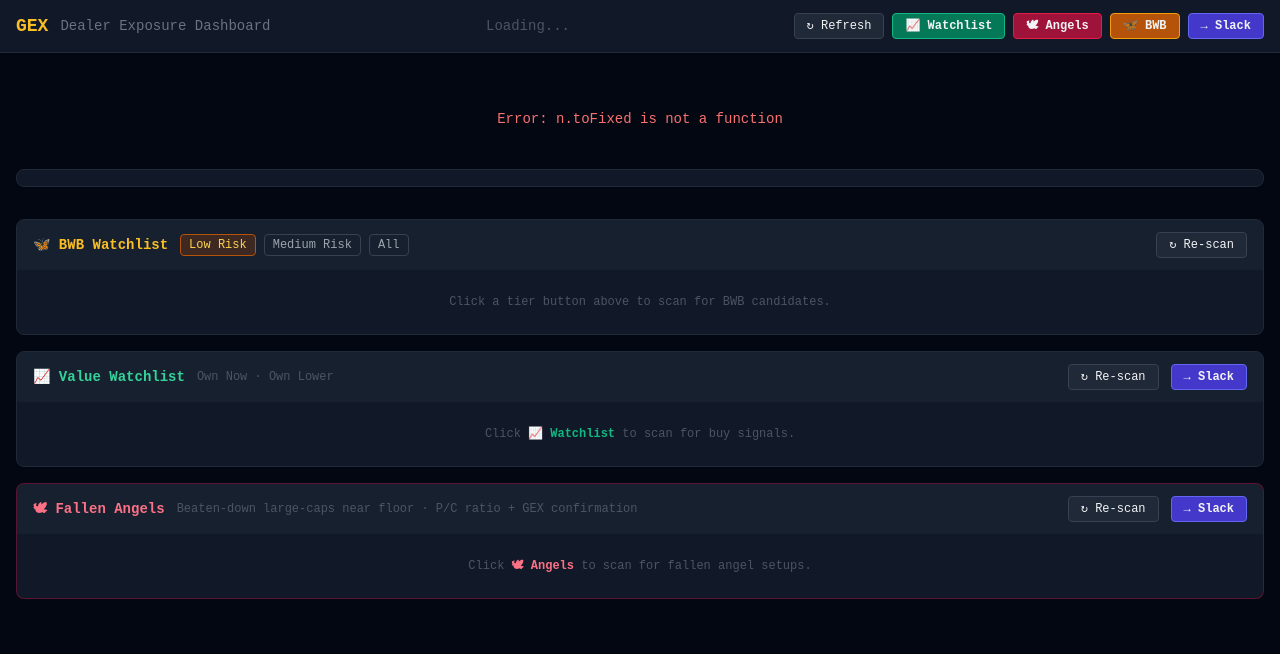
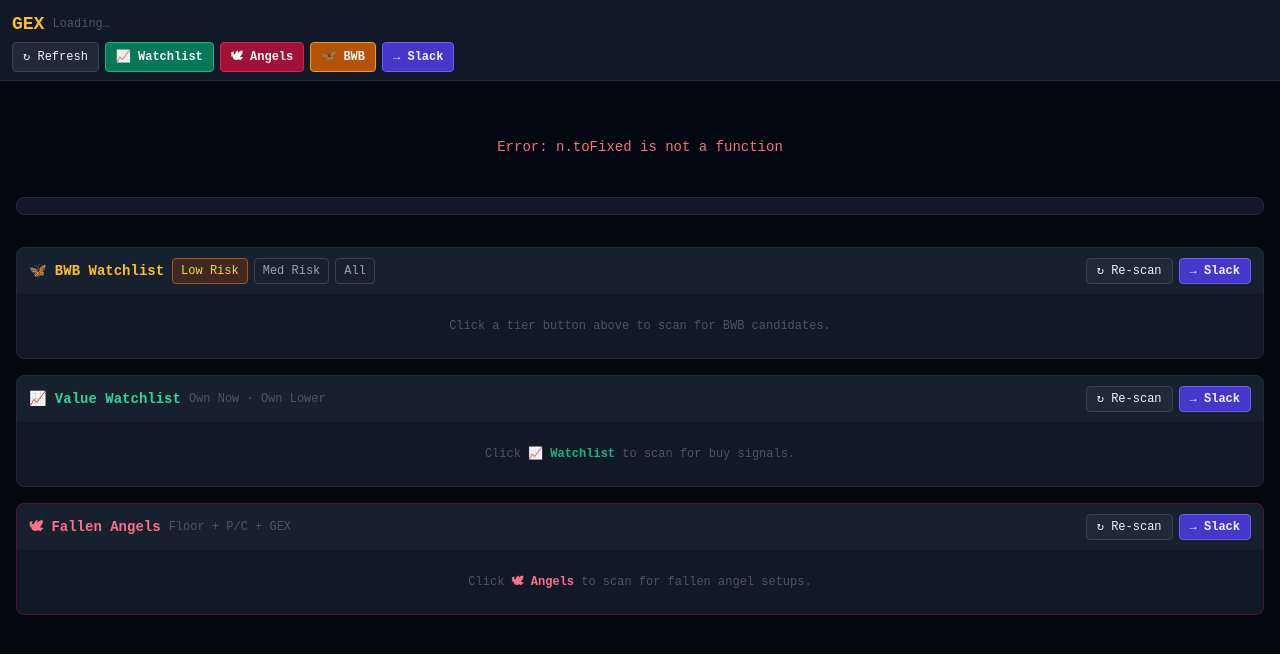
Before and after one commit to kwisener01/options-system, a Flask app: page / in a window 1280 px wide. Shown: the top 654 px of the page. Run offline with Flask 3, Linux system fonts and the light colour scheme; some libraries are stand-ins or nearby versions.

Commit message:
feat: BWB Slack alert + mobile-friendly dashboard + bug fixes
BWB Slack:
- Add fmt_slack() to bwb_scanner.py (formats candidates with strikes,
  credit, risk, R:R, GEX regime)
- Add /api/bwb/alert POST endpoint (uses cached scan, tier-aware)
- Add Slack button to BWB panel header

Mobile-friendly:
- Header: 2-row layout (price strip row + action buttons row),
  flex-wrap buttons, price strip scrollable on small screens
- All panel headers: flex-wrap so buttons stack instead of overflow
- BWB modal: slides up from bottom on mobile (rounded-t-2xl),
  centered sheet on sm+
- BWB scan table: overflow-x-auto + min-w-[640px]
- Modal grids: sm: breakpoints instead of md: for tighter reflow
- scrollbar-hide utility for clean price strip on mobile

Bug fixes:
- fallen_angel_scanner: remove get_vix import (function doesn't exist);
  use neutral 20.0 default for GEX computation
- value_watchlist fmt_slack: remove hardcoded /15 denominator (misleading
  when fundamentals data unavailable and score is out of 9)

Co-Authored-By: Claude Sonnet 4.6 <noreply@anthropic.com>

```diff
--- a/app.py
+++ b/app.py
@@ -772,6 +772,30 @@ def api_watchlist_alert():
         return jsonify({"ok": False, "error": str(e)}), 500
 
 
+@app.route("/api/bwb/alert", methods=["POST"])
+def api_bwb_alert():
+    """Post BWB scan results to Slack."""
+    try:
+        tier = request.args.get("tier", "low_risk")
+        with _scan_lock:
+            results = _scan_cache["data"]
+        if not results:
+            from src.analysis.bwb_scanner import scan
+            vix = get_data()["vix"]
+            results = scan(tier=tier, vix_now=vix["now"], vix_prev=vix["prev"])
+        d  = get_data()
+        fc = d["spy"].get("full_chain") or {}
+        from src.analysis.bwb_scanner import fmt_slack as bwb_fmt
+        from src.notifications.slack_notifier import send_message
+        ts  = datetime.now(ET).strftime("%Y-%m-%d %H:%M ET")
+        msg = bwb_fmt(results, tier, fc.get("regime", "UNKNOWN"), d["vix"]["now"], ts)
+        ok  = send_message(msg)
+        return jsonify({"ok": ok})
+    except Exception as e:
+        logger.exception("BWB alert failed")
+        return jsonify({"ok": False, "error": str(e)}), 500
+
+
 @app.route("/api/fallen-angels", methods=["GET"])
 def api_fallen_angels():
     """Scan for beaten-down large-caps near multi-year floor."""
--- a/src/analysis/value_watchlist.py
+++ b/src/analysis/value_watchlist.py
@@ -576,7 +576,7 @@ def fmt_slack(signals: list[dict], spy_regime: str, vix_now: float,
         for s in sell:
             lines += [
                 f":red_circle: *{s['ticker']} ${s['spot']:.2f}*"
-                f"  ({s['label'].replace('_',' ').title()})  ▼ SELL  {s['score']}/15",
+                f"  ({s['label'].replace('_',' ').title()})  ▼ SELL  {s['score']}",
             ]
             for t in s.get("sell_triggers", []):
                 lines.append(f"  ⚠ {t}")
@@ -591,7 +591,7 @@ def fmt_slack(signals: list[dict], spy_regime: str, vix_now: float,
                     if s["earnings_date"] else "")
         lines += [
             f":white_check_mark: *{s['ticker']} ${s['spot']:.2f}*"
-            f"  ({s['label'].replace('_',' ').title()})  ★ BUY NOW  {s['score']}/15",
+            f"  ({s['label'].replace('_',' ').title()})  ★ BUY NOW  {s['score']}",
         ]
         for r in s["reasons"]:
             lines.append(f"  ✓ {r}")
@@ -604,7 +604,7 @@ def fmt_slack(signals: list[dict], spy_regime: str, vix_now: float,
     for s in watch:
         lines += [
             f":eyes: *{s['ticker']} ${s['spot']:.2f}*"
-            f"  ({s['label'].replace('_',' ').title()})  ◎ ACCUMULATE  {s['score']}/15",
+            f"  ({s['label'].replace('_',' ').title()})  ◎ ACCUMULATE  {s['score']}",
         ]
         for r in s["reasons"]:
             lines.append(f"  ✓ {r}")
--- a/templates/dashboard.html
+++ b/templates/dashboard.html
@@ -7,6 +7,8 @@
   <script src="https://cdn.tailwindcss.com"></script>
   <style>
     body { font-family: 'Courier New', monospace; }
+    .scrollbar-hide::-webkit-scrollbar { display: none; }
+    .scrollbar-hide { -ms-overflow-style: none; scrollbar-width: none; }
     .price-ladder { position: relative; height: 180px; }
     .ladder-row {
       position: absolute; left: 0; right: 0;
@@ -25,29 +27,30 @@
 <body class="bg-gray-950 text-gray-100 min-h-screen">
 
 <!-- ── Header ── -->
-<header class="bg-gray-900 border-b border-gray-800 px-4 py-3 flex items-center justify-between">
-  <div class="flex items-center gap-3">
-    <span class="text-amber-400 font-bold text-lg">GEX</span>
-    <span class="text-gray-500 text-sm">Dealer Exposure Dashboard</span>
+<header class="bg-gray-900 border-b border-gray-800">
+  <!-- Row 1: brand + live price strip -->
+  <div class="px-3 pt-2.5 pb-1 flex items-center gap-2 min-w-0">
+    <span class="text-amber-400 font-bold text-lg shrink-0">GEX</span>
+    <div id="price-strip" class="flex items-center gap-3 text-sm overflow-x-auto min-w-0 flex-1 scrollbar-hide">
+      <span class="text-gray-600 text-xs">Loading…</span>
     </div>
-  <div id="price-strip" class="flex items-center gap-4 text-sm">
-    <span class="text-gray-600">Loading...</span>
+    <span id="last-updated" class="text-gray-600 text-xs shrink-0 hidden sm:inline whitespace-nowrap"></span>
   </div>
-  <div class="flex items-center gap-2">
-    <span id="last-updated" class="text-gray-600 text-xs"></span>
-    <button onclick="refreshData()" class="px-3 py-1 text-xs bg-gray-800 hover:bg-gray-700 rounded border border-gray-700 transition-colors">
+  <!-- Row 2: action buttons -->
+  <div class="px-3 pb-2 flex items-center gap-1.5 flex-wrap">
+    <button onclick="refreshData()" class="px-2.5 py-1.5 text-xs bg-gray-800 hover:bg-gray-700 rounded border border-gray-700 transition-colors">
       ↻ Refresh
     </button>
-    <button onclick="runWatchlist()" class="px-3 py-1 text-xs bg-emerald-700 hover:bg-emerald-600 rounded border border-emerald-500 transition-colors font-semibold">
+    <button onclick="runWatchlist()" class="px-2.5 py-1.5 text-xs bg-emerald-700 hover:bg-emerald-600 rounded border border-emerald-500 transition-colors font-semibold">
       📈 Watchlist
     </button>
-    <button onclick="runFallenAngels()" class="px-3 py-1 text-xs bg-rose-800 hover:bg-rose-700 rounded border border-rose-600 transition-colors font-semibold">
+    <button onclick="runFallenAngels()" class="px-2.5 py-1.5 text-xs bg-rose-800 hover:bg-rose-700 rounded border border-rose-600 transition-colors font-semibold">
       🕊 Angels
     </button>
-    <button onclick="openBWB()" class="px-3 py-1 text-xs bg-amber-700 hover:bg-amber-600 rounded border border-amber-500 transition-colors font-semibold">
+    <button onclick="openBWB()" class="px-2.5 py-1.5 text-xs bg-amber-700 hover:bg-amber-600 rounded border border-amber-500 transition-colors font-semibold">
       🦋 BWB
     </button>
-    <button id="slack-btn" onclick="sendSlack()" class="px-3 py-1 text-xs bg-indigo-700 hover:bg-indigo-600 rounded border border-indigo-500 transition-colors font-semibold">
+    <button id="slack-btn" onclick="sendSlack()" class="px-2.5 py-1.5 text-xs bg-indigo-700 hover:bg-indigo-600 rounded border border-indigo-500 transition-colors font-semibold">
       → Slack
     </button>
   </div>
@@ -82,37 +85,39 @@
 
   <!-- BWB Watchlist Scanner (always visible) -->
   <div class="mt-4 bg-gray-900 rounded-lg border border-gray-800 overflow-hidden">
-      <div class="px-4 py-3 bg-gray-800/50 flex items-center justify-between">
-        <div class="flex items-center gap-3">
-          <span class="text-amber-400 font-bold text-sm">🦋 BWB Watchlist</span>
-          <div class="flex gap-2">
+      <div class="px-3 py-2.5 bg-gray-800/50 flex items-center gap-2 flex-wrap">
+        <span class="text-amber-400 font-bold text-sm shrink-0">🦋 BWB Watchlist</span>
+        <div class="flex gap-1.5">
           <button onclick="runScan('low_risk')" id="scan-btn-low"
-              class="px-2 py-0.5 text-xs rounded border border-amber-700 bg-amber-900/40 hover:bg-amber-800/60 text-amber-300 transition-colors">
+            class="px-2 py-1 text-xs rounded border border-amber-700 bg-amber-900/40 hover:bg-amber-800/60 text-amber-300 transition-colors">
             Low Risk
           </button>
           <button onclick="runScan('medium_risk')" id="scan-btn-med"
-              class="px-2 py-0.5 text-xs rounded border border-gray-700 hover:border-gray-500 text-gray-400 hover:text-gray-200 transition-colors">
-              Medium Risk
+            class="px-2 py-1 text-xs rounded border border-gray-700 hover:border-gray-500 text-gray-400 hover:text-gray-200 transition-colors">
+            Med Risk
           </button>
           <button onclick="runScan('all')" id="scan-btn-all"
-              class="px-2 py-0.5 text-xs rounded border border-gray-700 hover:border-gray-500 text-gray-400 hover:text-gray-200 transition-colors">
+            class="px-2 py-1 text-xs rounded border border-gray-700 hover:border-gray-500 text-gray-400 hover:text-gray-200 transition-colors">
             All
           </button>
         </div>
-        </div>
-        <div class="flex items-center gap-3">
-          <span id="scan-ts" class="text-gray-600 text-xs"></span>
+        <div class="flex items-center gap-1.5 ml-auto">
+          <span id="scan-ts" class="text-gray-600 text-xs hidden sm:inline"></span>
           <button onclick="runScan(currentScanTier, true)"
-            class="px-3 py-1 text-xs bg-gray-800 hover:bg-gray-700 rounded border border-gray-700 transition-colors">
+            class="px-2.5 py-1 text-xs bg-gray-800 hover:bg-gray-700 rounded border border-gray-700 transition-colors">
             ↻ Re-scan
+          </button>
+          <button id="bwb-slack-btn" onclick="sendBWBSlack()"
+            class="px-2.5 py-1 text-xs bg-indigo-700 hover:bg-indigo-600 rounded border border-indigo-500 transition-colors font-semibold">
+            → Slack
           </button>
         </div>
       </div>
       <div id="scan-loading" class="hidden text-center py-8 text-gray-500 text-sm">
         <div class="pulse inline-block mr-2">⟳</div>Scanning option chains…
       </div>
-      <div id="scan-results" class="hidden">
-        <table class="w-full text-sm">
+      <div id="scan-results" class="hidden overflow-x-auto">
+        <table class="w-full text-sm min-w-[640px]">
           <thead>
             <tr class="border-b border-gray-800 text-gray-500 text-xs uppercase tracking-wider">
               <th class="text-left px-4 py-2">Ticker</th>
@@ -137,19 +142,17 @@
 
 <!-- ── Value Watchlist Panel ── -->
 <div class="mx-4 mb-4 bg-gray-900 rounded-lg border border-gray-800 overflow-hidden">
-  <div class="px-4 py-3 bg-gray-800/50 flex items-center justify-between">
-    <div class="flex items-center gap-3">
-      <span class="text-emerald-400 font-bold text-sm">📈 Value Watchlist</span>
-      <span class="text-gray-600 text-xs">Own Now · Own Lower</span>
-    </div>
-    <div class="flex items-center gap-3">
-      <span id="wl-ts" class="text-gray-600 text-xs"></span>
+  <div class="px-3 py-2.5 bg-gray-800/50 flex items-center gap-2 flex-wrap">
+    <span class="text-emerald-400 font-bold text-sm shrink-0">📈 Value Watchlist</span>
+    <span class="text-gray-600 text-xs hidden sm:inline">Own Now · Own Lower</span>
+    <div class="flex items-center gap-1.5 ml-auto">
+      <span id="wl-ts" class="text-gray-600 text-xs hidden sm:inline"></span>
       <button onclick="runWatchlist(true)"
-        class="px-3 py-1 text-xs bg-gray-800 hover:bg-gray-700 rounded border border-gray-700 transition-colors">
+        class="px-2.5 py-1 text-xs bg-gray-800 hover:bg-gray-700 rounded border border-gray-700 transition-colors">
         ↻ Re-scan
       </button>
       <button id="wl-slack-btn" onclick="sendWatchlistSlack()"
-        class="px-3 py-1 text-xs bg-indigo-700 hover:bg-indigo-600 rounded border border-indigo-500 transition-colors font-semibold">
+        class="px-2.5 py-1 text-xs bg-indigo-700 hover:bg-indigo-600 rounded border border-indigo-500 transition-colors font-semibold">
         → Slack
       </button>
     </div>
@@ -185,19 +188,17 @@
 
 <!-- ── Fallen Angels Panel ── -->
 <div class="mx-4 mb-4 bg-gray-900 rounded-lg border border-rose-900/60 overflow-hidden">
-  <div class="px-4 py-3 bg-gray-800/50 flex items-center justify-between">
-    <div class="flex items-center gap-3">
-      <span class="text-rose-400 font-bold text-sm">🕊 Fallen Angels</span>
-      <span class="text-gray-600 text-xs">Beaten-down large-caps near floor · P/C ratio + GEX confirmation</span>
-    </div>
-    <div class="flex items-center gap-3">
-      <span id="fa-ts" class="text-gray-600 text-xs"></span>
+  <div class="px-3 py-2.5 bg-gray-800/50 flex items-center gap-2 flex-wrap">
+    <span class="text-rose-400 font-bold text-sm shrink-0">🕊 Fallen Angels</span>
+    <span class="text-gray-600 text-xs hidden sm:inline">Floor + P/C + GEX</span>
+    <div class="flex items-center gap-1.5 ml-auto">
+      <span id="fa-ts" class="text-gray-600 text-xs hidden sm:inline"></span>
       <button onclick="runFallenAngels(true)"
-        class="px-3 py-1 text-xs bg-gray-800 hover:bg-gray-700 rounded border border-gray-700 transition-colors">
+        class="px-2.5 py-1 text-xs bg-gray-800 hover:bg-gray-700 rounded border border-gray-700 transition-colors">
         ↻ Re-scan
       </button>
       <button id="fa-slack-btn" onclick="sendFallenAngelsSlack()"
-        class="px-3 py-1 text-xs bg-indigo-700 hover:bg-indigo-600 rounded border border-indigo-500 transition-colors font-semibold">
+        class="px-2.5 py-1 text-xs bg-indigo-700 hover:bg-indigo-600 rounded border border-indigo-500 transition-colors font-semibold">
         → Slack
       </button>
     </div>
@@ -237,8 +238,8 @@
 <div id="toast" class="hidden fixed bottom-6 right-6 px-4 py-2 rounded-lg text-sm font-semibold shadow-lg transition-all"></div>
 
 <!-- ── BWB Analyzer Modal ── -->
-<div id="bwb-modal" class="hidden fixed inset-0 z-50 flex items-center justify-center bg-black/70 backdrop-blur-sm p-4">
-  <div class="bg-gray-900 border border-gray-700 rounded-xl w-full max-w-3xl max-h-[90vh] overflow-y-auto shadow-2xl">
+<div id="bwb-modal" class="hidden fixed inset-0 z-50 flex items-end sm:items-center justify-center bg-black/70 backdrop-blur-sm sm:p-4">
+  <div class="bg-gray-900 border-t sm:border border-gray-700 rounded-t-2xl sm:rounded-xl w-full max-w-3xl max-h-[92vh] sm:max-h-[90vh] overflow-y-auto shadow-2xl">
 
     <!-- modal header -->
     <div class="flex items-center justify-between px-5 py-4 border-b border-gray-800">
@@ -260,7 +261,7 @@
       <!-- structure inputs -->
       <div>
         <div class="text-gray-500 text-xs uppercase tracking-wider mb-2 font-semibold">Structure  <span class="text-gray-600 normal-case">(Buy H / Sell 2× M / Buy L)</span></div>
-        <div class="grid grid-cols-2 md:grid-cols-4 gap-3">
+        <div class="grid grid-cols-2 sm:grid-cols-4 gap-3">
           <div>
             <label class="text-xs text-gray-500 mb-1 block">Ticker</label>
             <input id="bwb-ticker" list="bwb-ticker-list" value="SPY"
@@ -331,7 +332,7 @@
       <div id="bwb-rating-banner" class="rounded-lg p-4 text-center font-bold text-xl"></div>
 
       <!-- risk math + context grid -->
-      <div class="grid grid-cols-2 gap-3">
+      <div class="grid grid-cols-1 sm:grid-cols-2 gap-3">
 
         <div class="bg-gray-800/60 rounded-lg p-3">
           <div class="text-gray-500 text-xs uppercase tracking-wider mb-2 font-semibold">Risk Math</div>
@@ -357,7 +358,7 @@
       </div>
 
       <!-- main risk + exit + overnight -->
-      <div class="grid grid-cols-1 md:grid-cols-3 gap-3">
+      <div class="grid grid-cols-1 sm:grid-cols-3 gap-3">
         <div class="bg-gray-800/60 rounded-lg p-3">
           <div class="text-red-400 text-xs font-semibold uppercase tracking-wider mb-1">Main Risk</div>
           <div id="bwb-main-risk" class="text-sm text-gray-300"></div>
@@ -1293,6 +1294,22 @@ function renderWatchlist(signals) {
   }).join('');
 }
 
+// ── BWB Slack ─────────────────────────────────────────────────────────────────
+async function sendBWBSlack() {
+  const btn = $('bwb-slack-btn');
+  btn.disabled = true; btn.textContent = 'Sending…';
+  try {
+    const url  = `/api/bwb/alert?tier=${currentScanTier}`;
+    const resp = await fetch(url, { method: 'POST' });
+    const json = await resp.json();
+    showToast(json.ok ? '✓ BWB scan sent to Slack' : '✗ ' + json.error, json.ok);
+  } catch(err) {
+    showToast('✗ ' + err.message, false);
+  } finally {
+    btn.disabled = false; btn.textContent = '→ Slack';
+  }
+}
+
 // ── Fallen Angels ─────────────────────────────────────────────────────────────
 
 async function runFallenAngels(force = false) {
```
Also changed, not shown: src/analysis/bwb_scanner.py (+57 -8 lines), src/analysis/fallen_angel_scanner.py (+1 -9 lines). Lines whose indentation alone changed are shown as unchanged.
